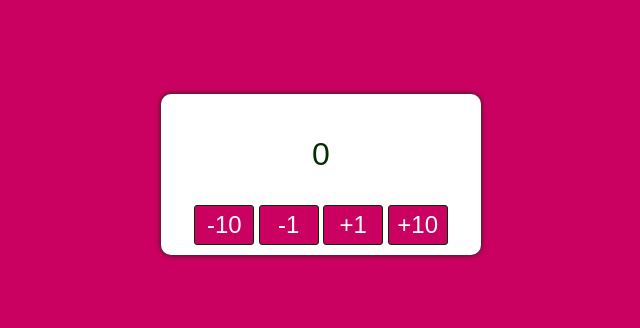
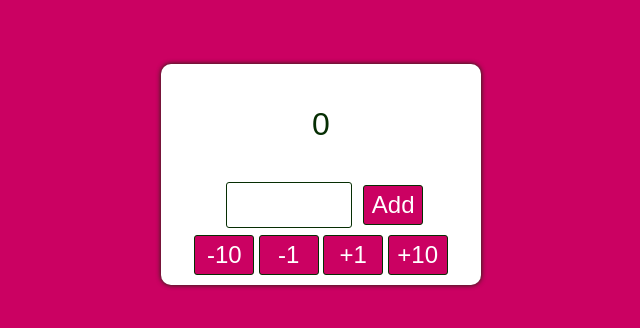
Before and after one commit to SheCodesAus/she-codes-js-exercises-monelle, a plain HTML site: page counter-starter/index.html in a window 1280 px wide. Shown: the part 234-562 px from the top of the page, without its empty margins (319-959 px from the left). Drawn offline with Linux system fonts and the light colour scheme.

Commit message:
Counter-Starter exercises Finished

```diff
--- a/counter-starter/index.html
+++ b/counter-starter/index.html
@@ -15,10 +15,14 @@
         <div id="wrapper">
             <p id="number">0</p>
             <div id="button-wrapper">
-                <input type="button" value="-10" id="subscription" onclick="substract(10)" />
-                <input type="button" value="-1" id="subscription" onclick="substract(1)" />
-                <input type="button" value="+1" id="addition" onclick="add(1)" />
-                <input type="button" value="+10" id="addition" onclick="add(10)" />
+                <!-- Number-only field  -->
+                <input type="number" id="number-input"/>
+                <!-- Add the typed number button-->
+                <input type="button" value="Add" onclick="applyNumberInput()"/> <br>
+                <input type="button" value="-10" onclick="substract(10)" />
+                <input type="button" value="-1" onclick="substract(1)" />
+                <input type="button" value="+1" onclick="add(1)" />
+                <input type="button" value="+10" onclick="add(10)" />
 
             </div>
         </div>
--- a/counter-starter/script.js
+++ b/counter-starter/script.js
@@ -1,5 +1,4 @@
 function add(step) {
-    // console.log("dis will add one");
     let numberElement = document.getElementById("number");
     let number = numberElement.innerText;
     number = parseInt(number) + step;
@@ -8,10 +7,23 @@ function add(step) {
 }
 
 function substract(step) {
-    // console.log("dis will substract one");
     let numberElement = document.getElementById("number");
     let number = numberElement.innerText;
     number = parseInt(number) - step;
     numberElement.innerText = number;
     console.log(number);
 }
+// Define function to apply a value from TextField to our counter:
+function applyNumberInput() {
+    // Point to the HTMLelement where to find the value:
+    let numberInputElement = document.getElementById("number-input");
+    // .value lifts the actual value from Element; then assigns value to 'step' variable:
+    let step = numberInputElement.value || 0;
+    // Proceed with the original function
+    let numberElement = document.getElementById("number");
+    let number = numberElement.innerText;
+    // Add 'parseInt' to 'step' as value is a string:
+    number = parseInt(number) + parseInt(step);
+    numberElement.innerText = number;
+    console.log(number);
+}
--- a/counter-starter/styles.css
+++ b/counter-starter/styles.css
@@ -22,6 +22,23 @@ body {
     font-size: 2rem;
 }
 
+input[type="number"] {
+    border: 1px solid #062e03;
+    background-color: #fff;
+    color: #062e03;
+    border-radius: 3px;
+    padding: 2px;
+    margin: 7px;
+    font-size: 1.5rem;
+    width: 120px;
+    height: 40px;
+    }
+
+input[type="number"]:hover {
+    box-shadow: 0px 0px 5px #062e03;
+    }
+
+
 input[type="button"] {
     border: 1px solid #062e03;
     background-color: #cb0162;
```
